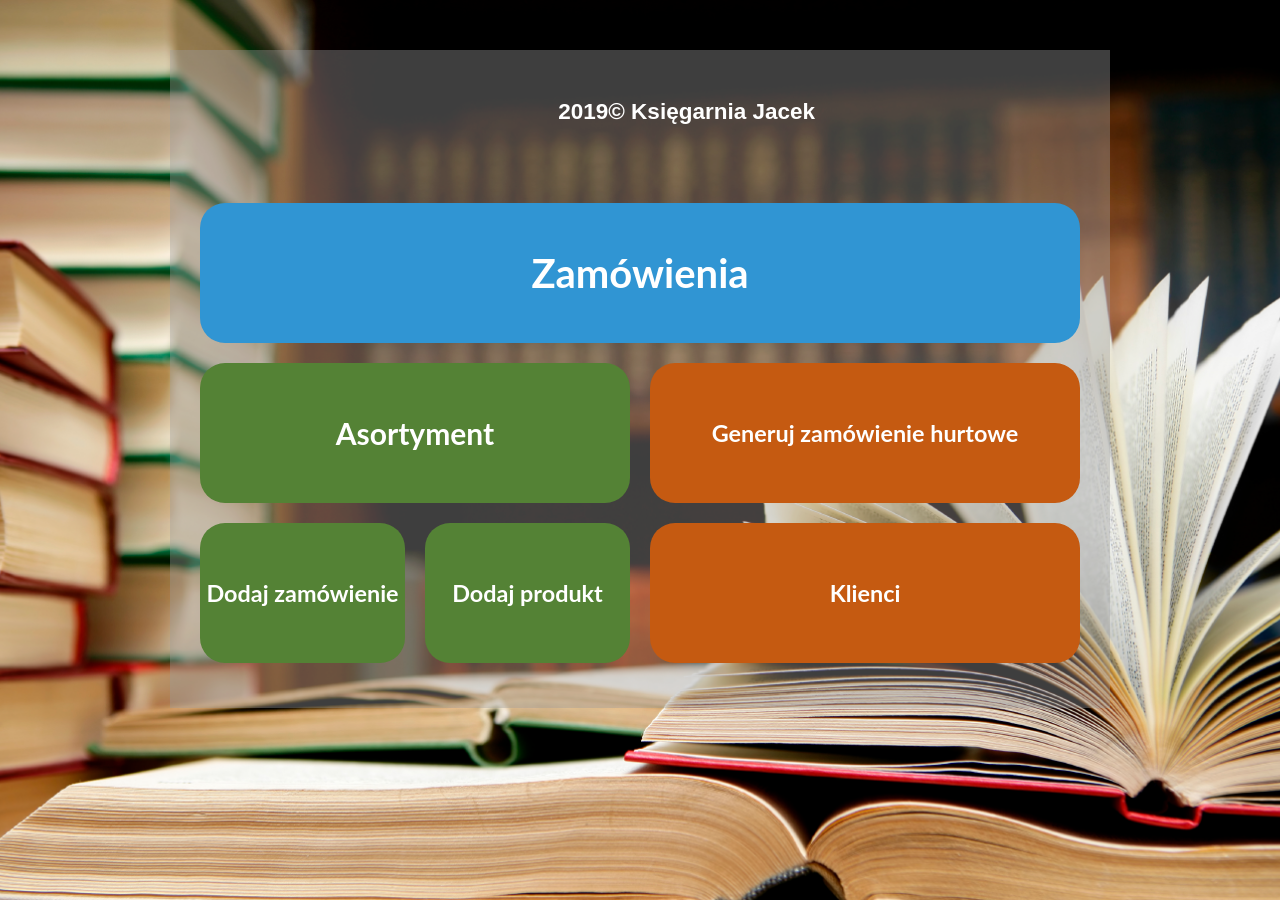
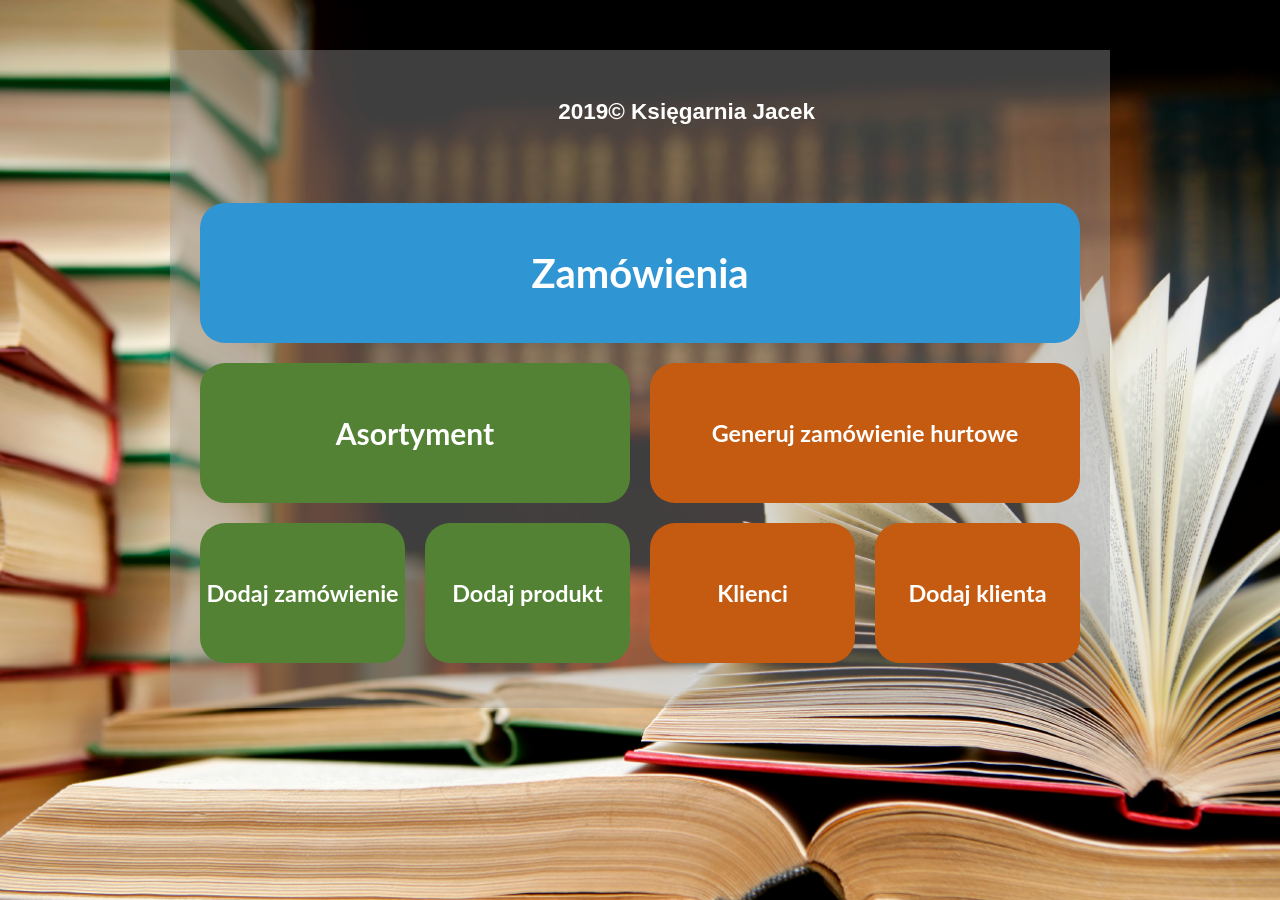
Before and after one commit to bookstore-jacek/webstore, a Django app: page /panel/ in a window 1280 px wide. Run offline with Django 3.2, Linux system fonts and the light colour scheme.

Commit message:
pushin pushin

```diff
--- a/src/Customer/models.py
+++ b/src/Customer/models.py
@@ -6,7 +6,6 @@ class Customer(models.Model):
     last_name =     models.CharField(max_length=20)
     phone =         models.CharField(unique=True, max_length=13)
     email =         models.CharField(unique=True, max_length=30, blank=True, null=True)
-    passhash =      models.TextField(blank=True, null=True)
 
     class Meta:
         db_table = 'customer'
--- a/src/Customer/templates/customer/personal_orders.html
+++ /dev/null
@@ -1,5 +0,0 @@
-{% extends "base.html" %}
-
-{% block back %}<input type=button value="Wstecz" onClick="javascript:history.go(-1);">{% endblock %}
-
-{% block content %}{% endblock %}
--- a/src/ExtOrder/templates/order/find_order.html
+++ b/src/ExtOrder/templates/order/find_order.html
@@ -16,7 +16,7 @@
     <nav class="orderlistnav">
         <ul>
             {% for order, products in orders %}
-            <li><a href='/zamowienie/{{order.id}}/'>
+            <li><a href='/panel/zamowienie/{{order.id}}/'>
                 #{{ order.id }} - {{ order.customer.first_name }} {{ order.customer.last_name }}
                 {% if order.finished is not None %}
                      --- Zamknięte: {{ order.finished|date:"d.m.Y H:i" }}
--- a/src/ExtOrder/urls.py
+++ b/src/ExtOrder/urls.py
@@ -4,15 +4,5 @@ from .views import detail_view
 
 app_name = 'zamowienie'
 urlpatterns = [
-    path('<int:id>/', detail_view, name='order-detail'),
+    path('/panel/<int:id>/', detail_view, name='order-detail'),
 ]
-
-# from django.conf.urls import url
-
-# from qr_code import views
-
-
-# app_name = 'qr_code'
-# urlpatterns = [
-#     url(r'^images/serve_qr_code_image/$', qr_code.views.serve_qr_code_image, name='serve_qr_code_image')
-# ]
--- a/src/Product/templates/product/staff_find_book.html
+++ b/src/Product/templates/product/staff_find_book.html
@@ -16,7 +16,7 @@
     <nav class="orderlistnav">
         <ul style='width:700px; margin-left: 40px'>
             {% for prod in products %}
-            <li><a href='/produkt/{{prod.id}}/edytuj'>
+            <li><a href='/panel/produkt/{{prod.id}}/edytuj'>
                 {{ prod.name }} <div style='float:right'> Dostępnych: {{ prod.quantity }} Próg: {{ prod.threshold}}</div>
             </li> <br/>
             {% empty %}
--- a/src/Product/urls.py
+++ b/src/Product/urls.py
@@ -6,5 +6,5 @@ from .views import (
 
 app_name = 'produkt'
 urlpatterns = [
-    path('<int:id>/edytuj/', edit_view, name='product-edit'),
+    path('panel/<int:id>/edytuj/', edit_view, name='product-edit'),
 ]
--- a/src/bookstore/urls.py
+++ b/src/bookstore/urls.py
@@ -48,6 +48,6 @@ urlpatterns = [
     path('panel/zaktualizuj-asortyment/', stock_update_view, name='stock_update'),
 
     #dynamic links:
-    path('zamowienie/', include('ExtOrder.urls')),
-    path('produkt/', include('Product.urls'))
+    path('panel/zamowienie/', include('ExtOrder.urls')),
+    path('panel/produkt/', include('Product.urls'))
 ]
--- a/src/pages/templates/panel_home.html
+++ b/src/pages/templates/panel_home.html
@@ -23,12 +23,6 @@
     </div>
 </a>
 
-<!-- <a href="/panel/znajdz-zamowienie/">
-    <div class="smalltileb">
-        <div ID="vertical_all"><h3>Wyszukiwanie zamówienia</h3></div>
-    </div>
-</a> -->
-
 <br style="clear:both" />
 
 <a href="/panel/dodaj-zamowienie/">
@@ -44,14 +38,14 @@
 </a>
 
 <a href="/panel/klienci/">
-    <div class="midtileo">
+    <div class="smalltileo">
         <div ID="vertical_all"><h3>Klienci</h3></div>
     </div>
 </a>
-<!--
-<a href="/panel/wszystkie-zamowienia/">
-    <div class="smalltileb">
-        <div ID="vertical_all"><h3>Wszystkie zamówienia</h3></div>
+
+<a href="/panel/dodaj-klienta/">
+    <div class="smalltileo">
+        <div ID="vertical_all"><h3>Dodaj klienta</h3></div>
     </div>
-</a> -->
+</a>
 {% endblock %}
```
Also changed, not shown: 1 other file.
